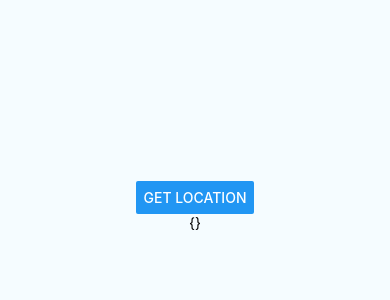
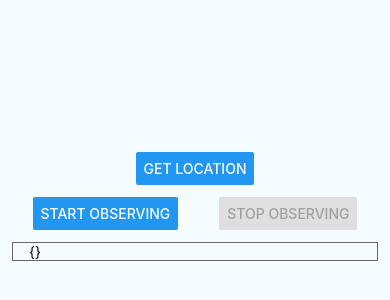
Before and after one commit to Agontuk/react-native-geolocation-service, a React Native app in the folder example/: screen / in a window 390 px wide. Shown: the part 216-516 px from the top of the page. Built offline with nearby package versions, Linux system fonts and the light colour scheme.

Commit message:
Update example for tracking location updates

```diff
--- a/example/App.js
+++ b/example/App.js
@@ -17,8 +17,11 @@ import {
 import Geolocation from 'react-native-geolocation-service';
 
 export default class App extends Component<{}> {
+  watchId = null;
+
   state = {
     loading: false,
+    updatesEnabled: false,
     location: {}
   };
 
@@ -69,11 +72,45 @@ export default class App extends Component<{}> {
     });
   }
 
+  getLocationUpdates = async () => {
+    const hasLocationPermission = await this.hasLocationPermission();
+
+    if (!hasLocationPermission) return;
+
+    this.setState({ updatesEnabled: true }, () => {
+      this.watchId = Geolocation.watchPosition(
+        (position) => {
+          this.setState({ location: position });
+          console.log(position);
+        },
+        (error) => {
+          this.setState({ location: error });
+          console.log(error);
+        },
+        { enableHighAccuracy: true, distanceFilter: 0 }
+      );
+    });
+  }
+
+  removeLocationUpdates = () => {
+      if (this.watchId !== null) {
+          Geolocation.clearWatch(this.watchId);
+          this.setState({ updatesEnabled: false })
+      }
+  }
+
   render() {
     return (
       <View style={styles.container}>
         <Button title='Get Location' onPress={this.getLocation} disabled={this.state.loading} />
-        <Text>{JSON.stringify(this.state.location, null, 4)}</Text>
+        <View style={styles.buttons}>
+            <Button title='Start Observing' onPress={this.getLocationUpdates} disabled={this.state.updatesEnabled} />
+            <Button title='Stop Observing' onPress={this.removeLocationUpdates} disabled={!this.state.updatesEnabled} />
+        </View>
+
+        <View style={styles.result}>
+            <Text>{JSON.stringify(this.state.location, null, 4)}</Text>
+        </View>
       </View>
     );
   }
@@ -85,5 +122,19 @@ const styles = StyleSheet.create({
     justifyContent: 'center',
     alignItems: 'center',
     backgroundColor: '#F5FCFF',
+    paddingHorizontal: 12
+  },
+  result: {
+      borderWidth: 1,
+      borderColor: '#666',
+      width: '100%',
+      paddingHorizontal: 16
+  },
+  buttons: {
+      flexDirection: 'row',
+      justifyContent: 'space-around',
+      alignItems: 'center',
+      marginVertical: 12,
+      width: '100%'
   }
 });
```
